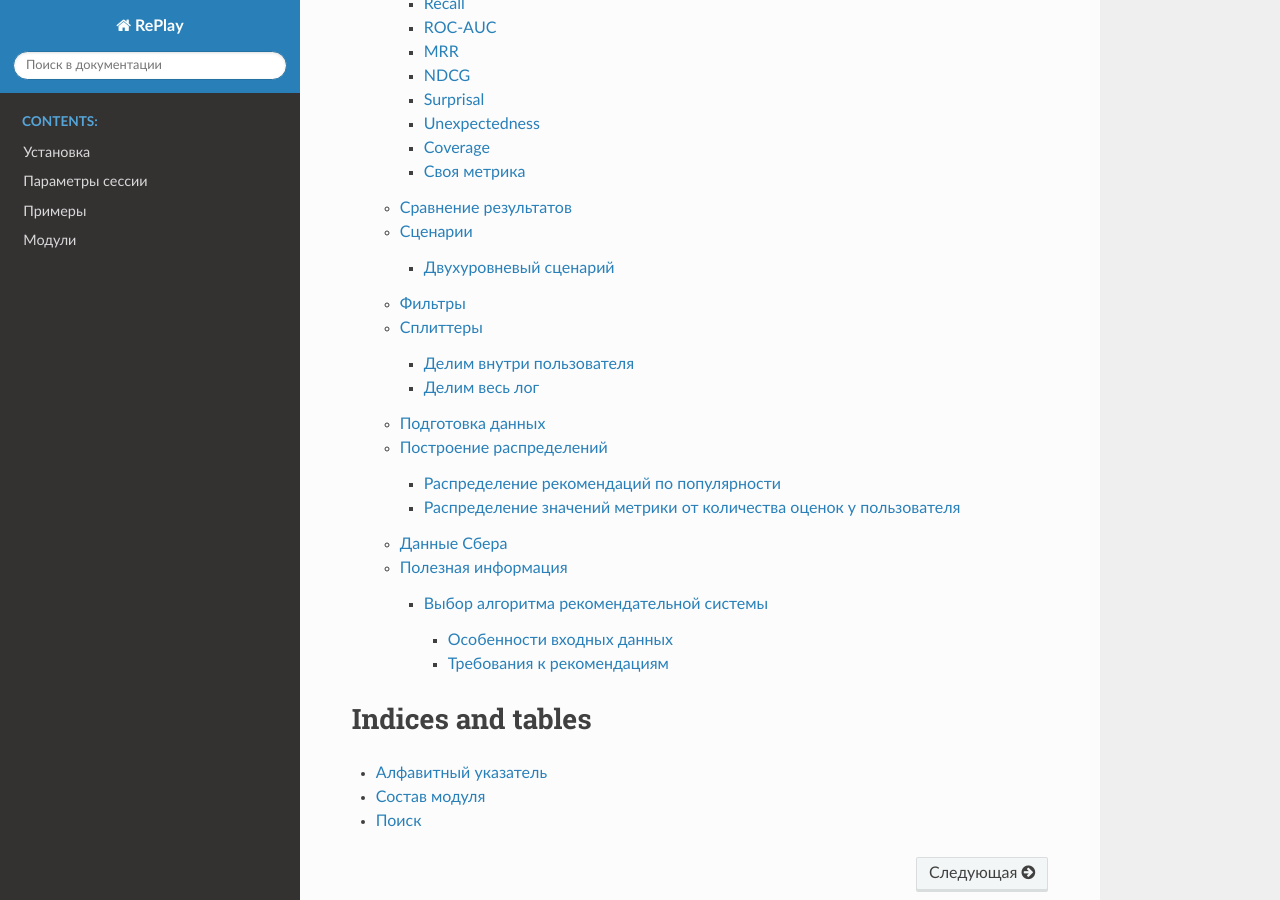
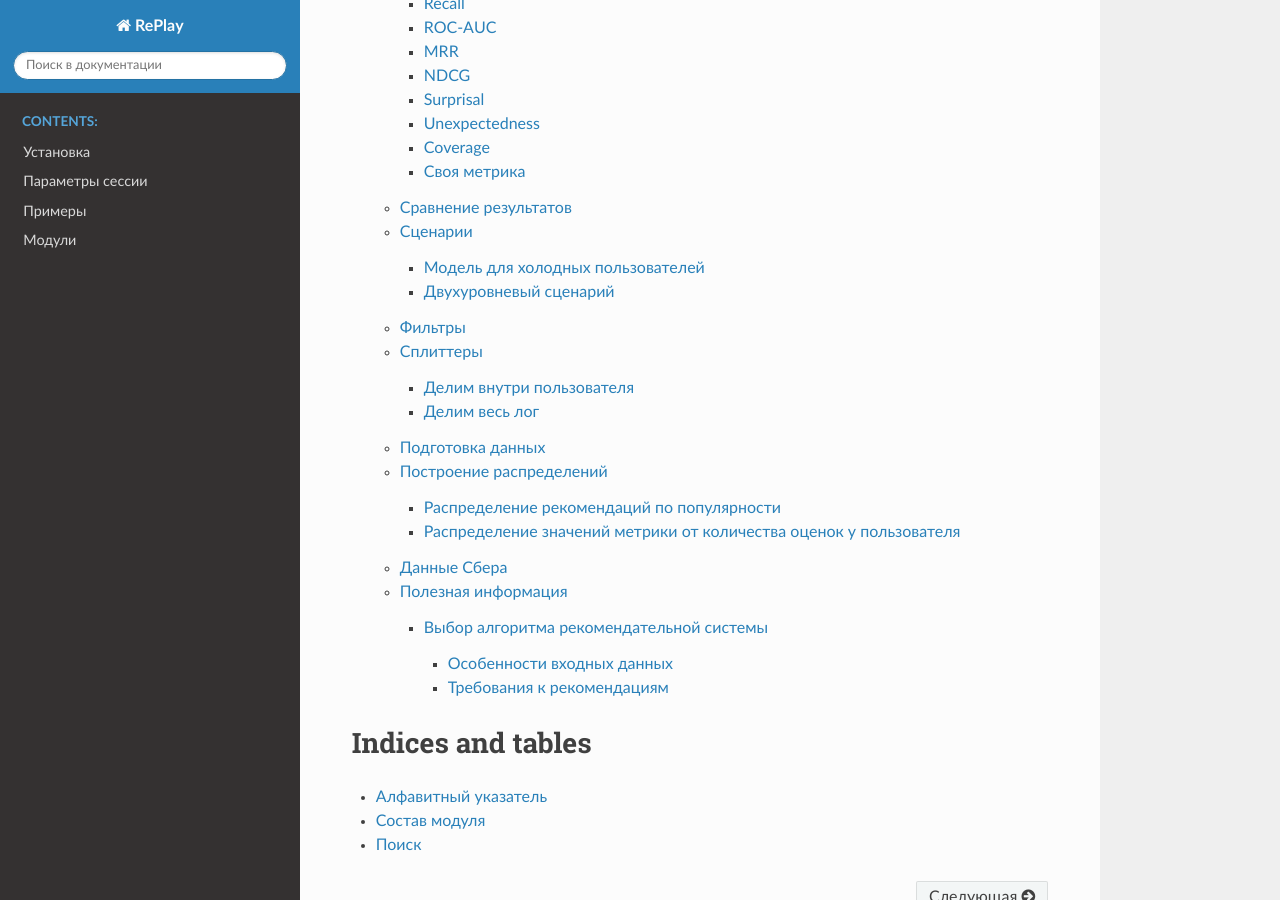
Before and after one commit to sb-ai-lab/RePlay, a Sphinx documentation site: the page built from docs/index.rst, in a window 1280 px wide and 900 px high, scrolled down 1176 px. Built offline with Sphinx 7.4.7 and the Read the Docs theme 2.0.0, drawn with Linux system fonts in a browser that asks for light colours.

Commit message:
дока

```diff
--- a/docs/pages/modules/scenarios.rst
+++ b/docs/pages/modules/scenarios.rst
@@ -1,6 +1,11 @@
 Сценарии
 ==========
 .. automodule:: replay.scenarios
+
+Модель для холодных пользователей
+-----------------------------------
+.. autoclass:: replay.scenarios.ColdUser
+   :members:
 
 Двухуровневый сценарий
 ----------------------
```
